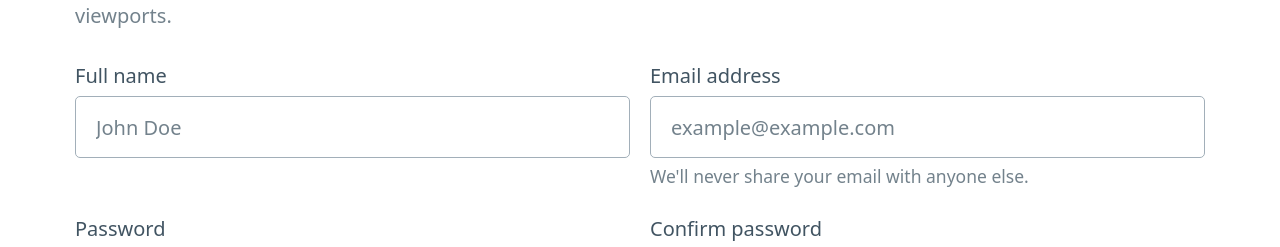
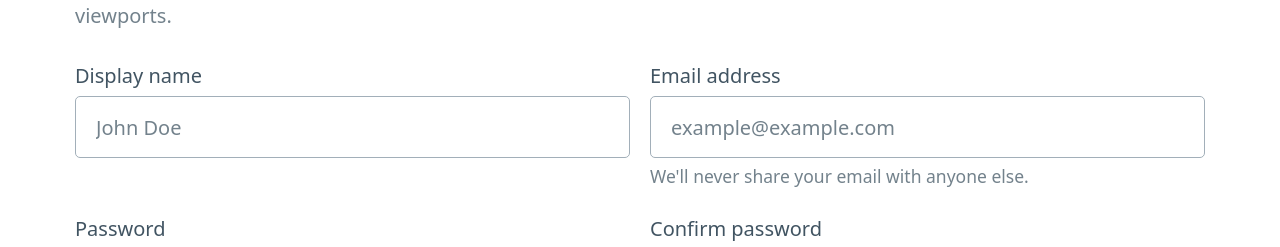
Before and after one commit to alvesandreiolv/laravel_vue_full_api_authentication, a Vue app in the folder frontend/: page /signup in a window 1280 px wide. Shown: the part 269-516 px from the top of the page. Built offline with nearby package versions, Linux system fonts and the light colour scheme; no server answers.

Commit message:
implementing sign up 1

```diff
--- a/frontend/src/views/SignUp.vue
+++ b/frontend/src/views/SignUp.vue
@@ -19,9 +19,9 @@
       <div class="grid">
 
         <!-- Markup example 1: input is inside label -->
-        <label for="fullname">
-          Full name
-          <input v-model="fullname" type="text" id="fullname" name="fullname" placeholder="John Doe" required>
+        <label for="name">
+          Display name
+          <input v-model="name" type="text" id="name" name="name" placeholder="John Doe" required>
         </label>
 
         <!-- Markup example 2: input is after label -->
@@ -81,7 +81,7 @@ import axios from 'axios';
 import { notify } from '@/services/notificator.js';
 import { ref, watch } from 'vue'
 
-const fullname = ref('');
+const name = ref('');
 const email = ref('');
 const password = ref('');
 const confirmpassword = ref('');
@@ -92,7 +92,7 @@ const passwordsDoesntMatch = ref(null);
 const isExecutingUpdate = ref(false);
 
 function executeCreateAccount() {
-  //console.log(fullname.value + '\n' + email.value + '\n' + password.value + '\n' + confirmpassword.value);
+  //console.log(name.value + '\n' + email.value + '\n' + password.value + '\n' + confirmpassword.value);
 }
 
 // Check if password input has changed, if yes, removes errors from screen.
--- a/frontend/src/views/dashboardViews/settingsViews/ChangeName.vue
+++ b/frontend/src/views/dashboardViews/settingsViews/ChangeName.vue
@@ -14,7 +14,7 @@
     </label>
     <!-- Shows errors -->
     <ul id="formErrorList">
-      <div v-if="displayErrors && errorMessages.length > 0">
+      <div v-if="displayErrors && ((typeof errorMessages !== 'undefined') && (errorMessages.length > 0))">
         <li v-for="errorMessage in errorMessages" :key="errorMessage">{{ errorMessage }}</li>
       </div>
     </ul>
@@ -29,8 +29,8 @@
       <label for="currentpassword">
         <small>In order to proceed, please provide your current password:</small>
         <input type="password" id="currentpassword" name="currentpassword" v-model="currentpassword"
-          placeholder="Current password" v-on:keyup.enter="toggleUpdateNameModal('close'), executeUpdateName()"
-          required autofocus>
+          placeholder="Current password" v-on:keyup.enter="toggleUpdateNameModal('close'), executeUpdateName()" required
+          autofocus>
       </label>
       <footer>
         <button @click="toggleUpdateNameModal('close')" role="button" class="secondary">Cancel</button>
@@ -70,6 +70,8 @@ const displayErrors = ref(null);
 const errorMessages = ref([])
 const isExecutingUpdate = ref(false);
 const showUpdateSuccessMessage = ref(false);
+
+console.log(errorMessages.length);
 
 // Toggle modal for current password confirmation.
 function toggleUpdateNameModal(action) {
```
Also changed, not shown: 1 other file (tests, documents, lock files or other folders).
